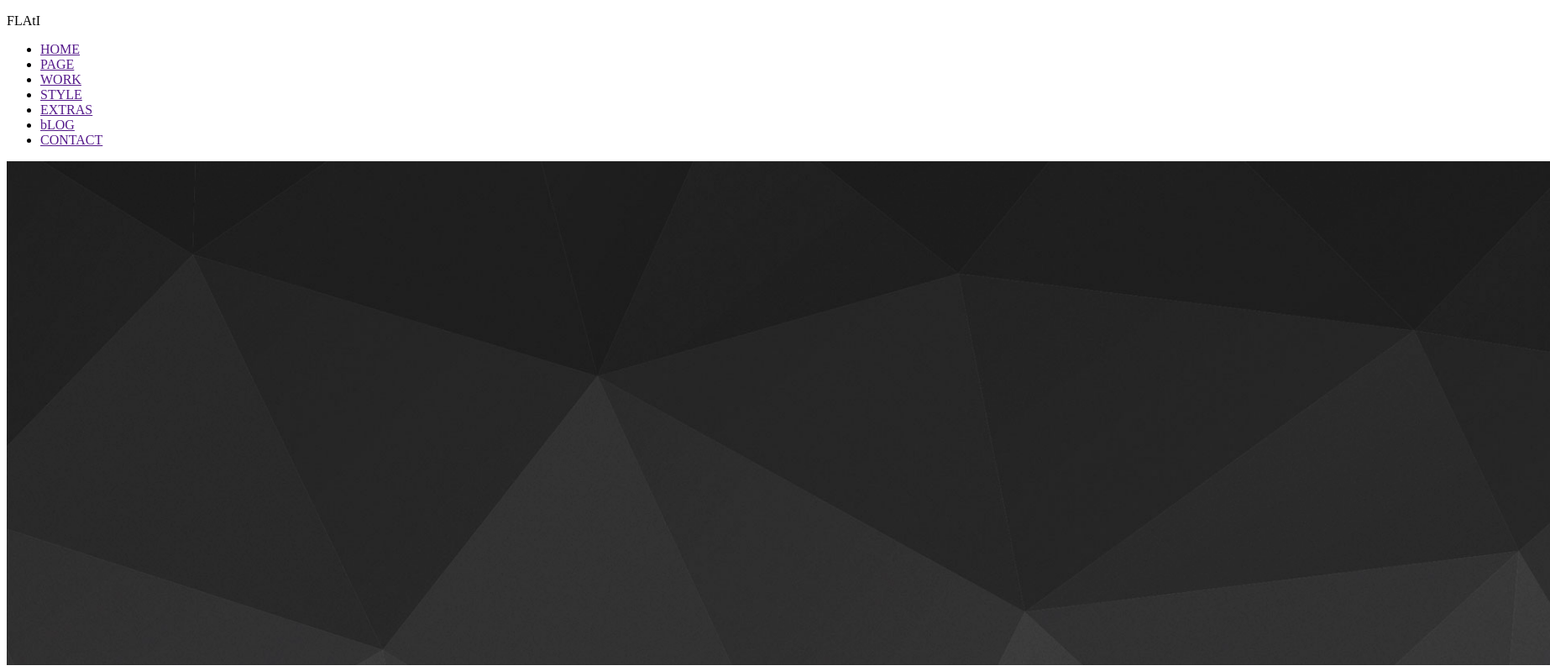
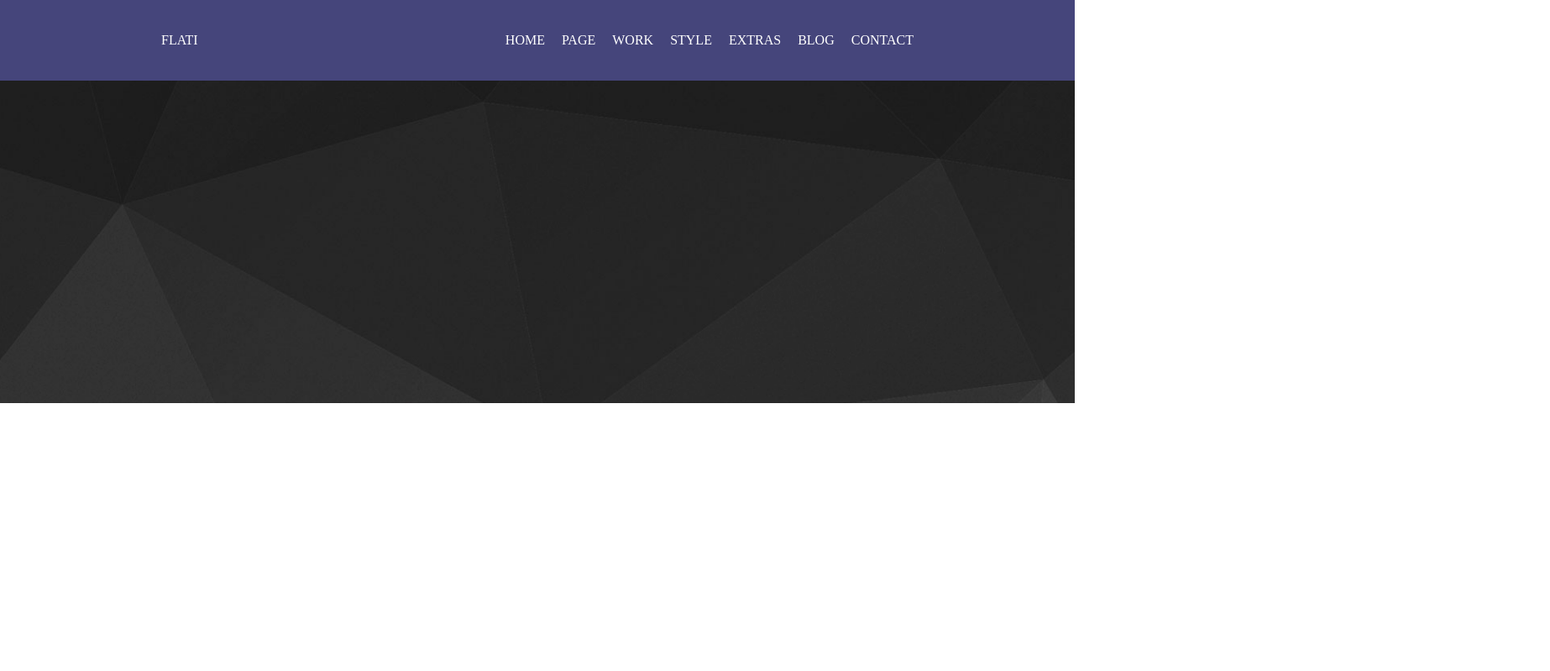
Before and after one commit to sofiane626/06dec, a plain HTML site: page index.html in a window 1280 px wide. Shown: the whole page at 84% size, 1846 px wide, since content can reach past the window. Drawn offline with Linux system fonts and the light colour scheme.

Commit message:
header fini

```diff
--- a/index.html
+++ b/index.html
@@ -13,24 +13,25 @@
     <header>
         <nav>
             <div class="nav-box">
-                <div class="div">
-                    <p>FLAtI</p>
+                <div class="nav-div1">
+                    <p>FLATI</p>
                 </div>
-                <div class="div">
+                <div class="nav-div2">
                     <ul>
                         <li><a href="">HOME</a></li>
                         <li><a href="">PAGE</a></li>
                         <li><a href="">WORK</a></li>
                         <li><a href="">STYLE</a></li>
                         <li><a href="">EXTRAS</a></li>
-                        <li><a href="">bLOG</a></li>
+                        <li><a href="">BLOG</a></li>
                         <li><a href="">CONTACT</a></li>
                     </ul>
                 </div>
             </div>
         </nav>
-        <div><img src="./public/img/bg-header.png" alt=""></div>
+        <div class="header-div"></div>
     </header>
+
     <main></main>
     <footer></footer>
 </body>
--- a/src/sass/style.sass
+++ b/src/sass/style.sass
@@ -0,0 +1,39 @@
+body
+    padding: 0
+    margin: 0
+
+header
+    width: 100%
+    height: 60vh
+
+nav
+    height: 20%
+    width: 100%
+    color: white
+    background-color: rgb(69, 69, 123)
+
+.nav-box
+    height: 100%
+    width: 70%
+    margin: auto
+    display: flex
+    align-items: center
+    justify-content: space-between
+
+.nav-div2
+    ul
+        display: flex
+        flex-direction: row
+        gap: 20px
+        li
+            list-style: none
+            a
+                text-decoration: none
+                color: white
+
+.header-div
+    height: 80%
+    width: 100%
+    background-image: url('../../public/img/bg-header.png')
+    background-position: 100%
+    object-fit: cover
```
Also changed, not shown: public/style/style.css, 1 other file.
